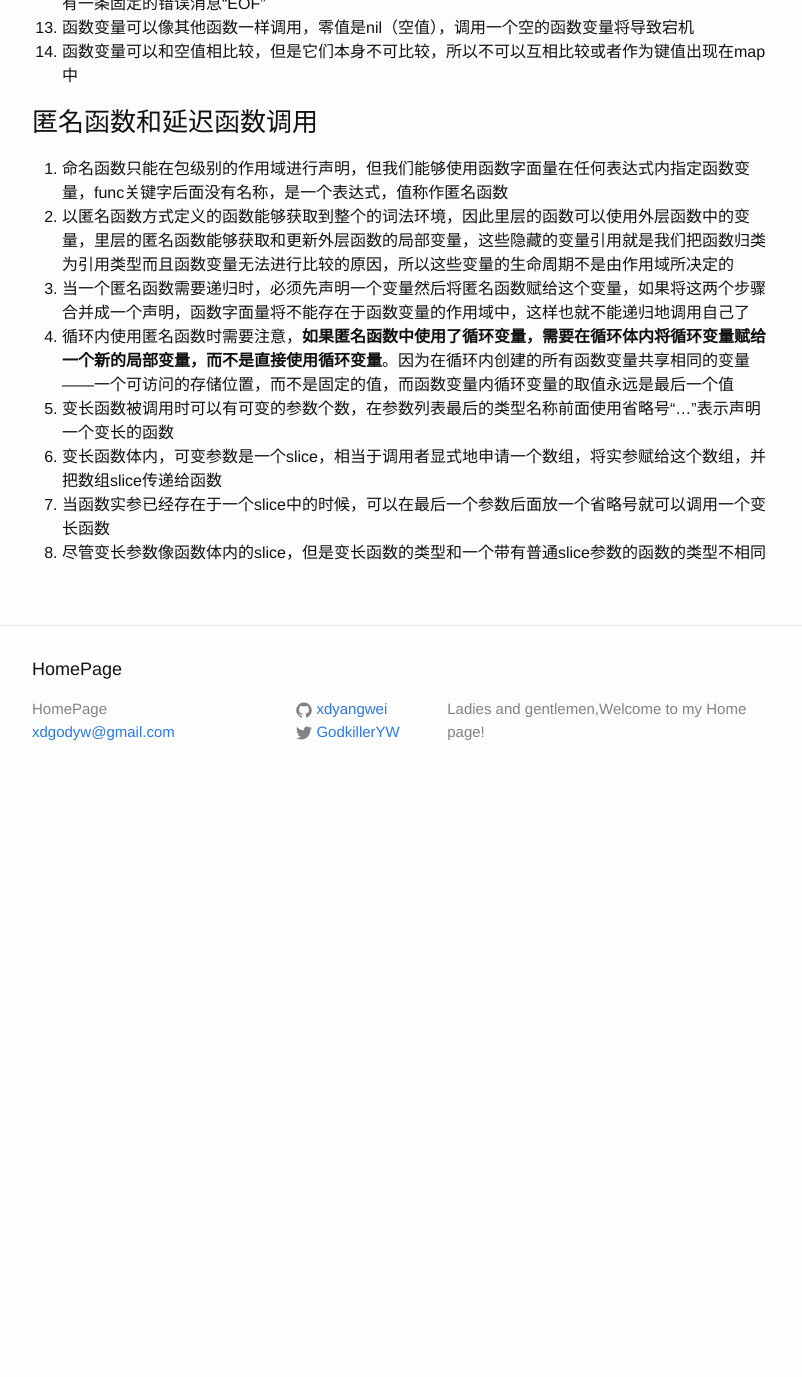
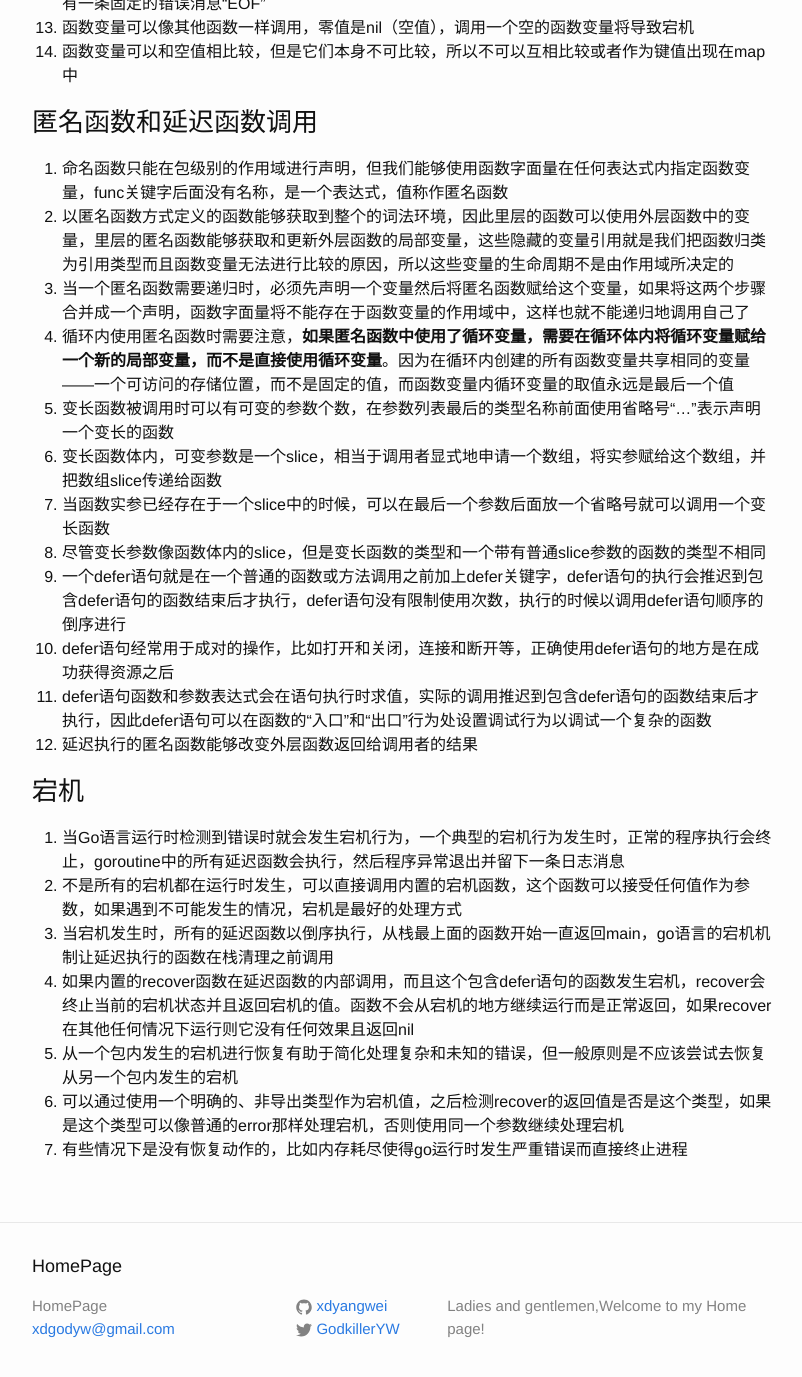
Before and after one commit to xdyangwei/xdyangwei.github.io, a Jekyll site: the page built from _posts/2019-11-11-Golang函数.md, in a window 1280 px wide and 1400 px high, scrolled down 886 px. Shown: the top 1377 px of the window, without its empty margins (238-1040 px from the left). Built offline with Jekyll 4.4.1, drawn with Linux system fonts in a browser that asks for light colours; our own code applies the rules of GitHub Pages for plain Markdown files; before the commit the page ends 1689 px from its top, so only the background shows below that.

Commit message:
add the tips of program crash

```diff
--- a/_posts/2019-11-11-Golang函数.md
+++ b/_posts/2019-11-11-Golang函数.md
@@ -27,3 +27,16 @@
 6. 变长函数体内，可变参数是一个slice，相当于调用者显式地申请一个数组，将实参赋给这个数组，并把数组slice传递给函数
 7. 当函数实参已经存在于一个slice中的时候，可以在最后一个参数后面放一个省略号就可以调用一个变长函数
 8. 尽管变长参数像函数体内的slice，但是变长函数的类型和一个带有普通slice参数的函数的类型不相同
+9. 一个defer语句就是在一个普通的函数或方法调用之前加上defer关键字，defer语句的执行会推迟到包含defer语句的函数结束后才执行，defer语句没有限制使用次数，执行的时候以调用defer语句顺序的倒序进行
+10. defer语句经常用于成对的操作，比如打开和关闭，连接和断开等，正确使用defer语句的地方是在成功获得资源之后
+11. defer语句函数和参数表达式会在语句执行时求值，实际的调用推迟到包含defer语句的函数结束后才执行，因此defer语句可以在函数的“入口”和“出口”行为处设置调试行为以调试一个复杂的函数
+12. 延迟执行的匿名函数能够改变外层函数返回给调用者的结果
+
+### 宕机
+1. 当Go语言运行时检测到错误时就会发生宕机行为，一个典型的宕机行为发生时，正常的程序执行会终止，goroutine中的所有延迟函数会执行，然后程序异常退出并留下一条日志消息
+2. 不是所有的宕机都在运行时发生，可以直接调用内置的宕机函数，这个函数可以接受任何值作为参数，如果遇到不可能发生的情况，宕机是最好的处理方式
+3. 当宕机发生时，所有的延迟函数以倒序执行，从栈最上面的函数开始一直返回main，go语言的宕机机制让延迟执行的函数在栈清理之前调用
+4. 如果内置的recover函数在延迟函数的内部调用，而且这个包含defer语句的函数发生宕机，recover会终止当前的宕机状态并且返回宕机的值。函数不会从宕机的地方继续运行而是正常返回，如果recover在其他任何情况下运行则它没有任何效果且返回nil
+5. 从一个包内发生的宕机进行恢复有助于简化处理复杂和未知的错误，但一般原则是不应该尝试去恢复从另一个包内发生的宕机
+6. 可以通过使用一个明确的、非导出类型作为宕机值，之后检测recover的返回值是否是这个类型，如果是这个类型可以像普通的error那样处理宕机，否则使用同一个参数继续处理宕机
+7. 有些情况下是没有恢复动作的，比如内存耗尽使得go运行时发生严重错误而直接终止进程
```
